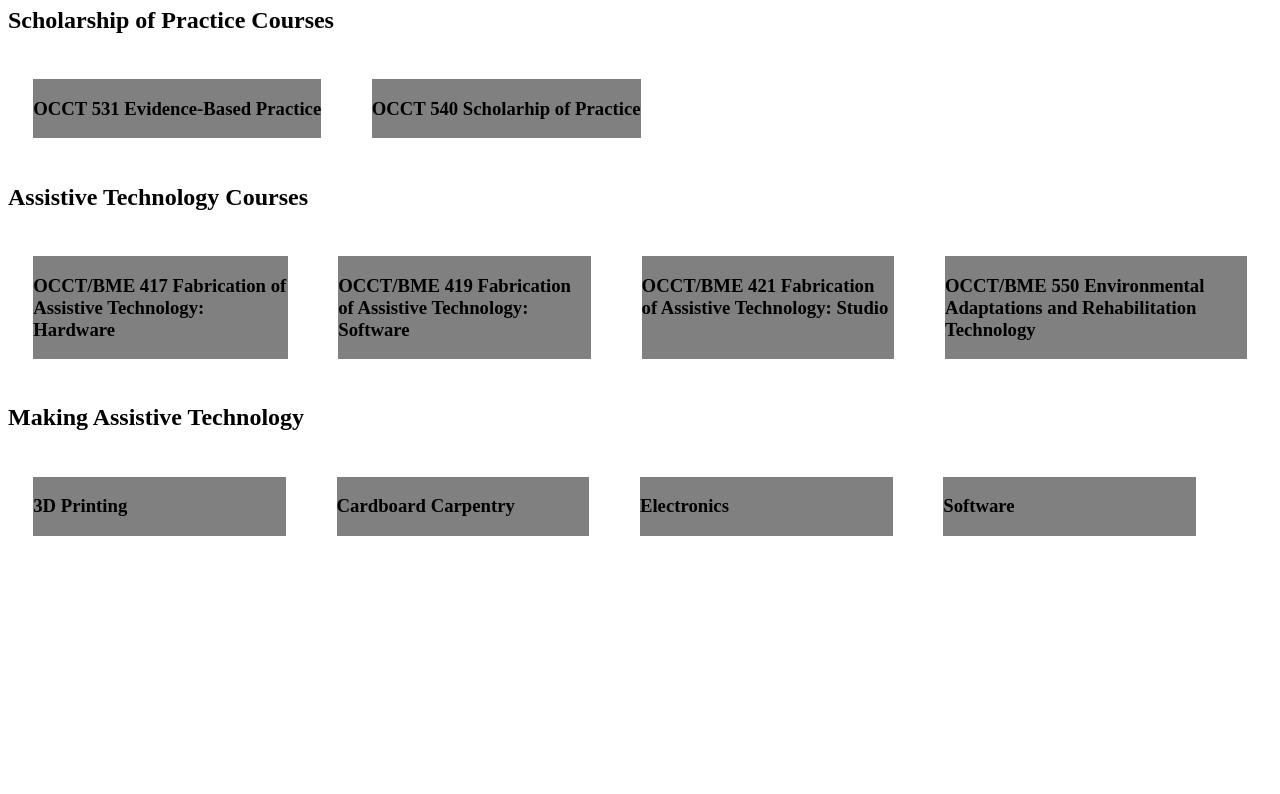
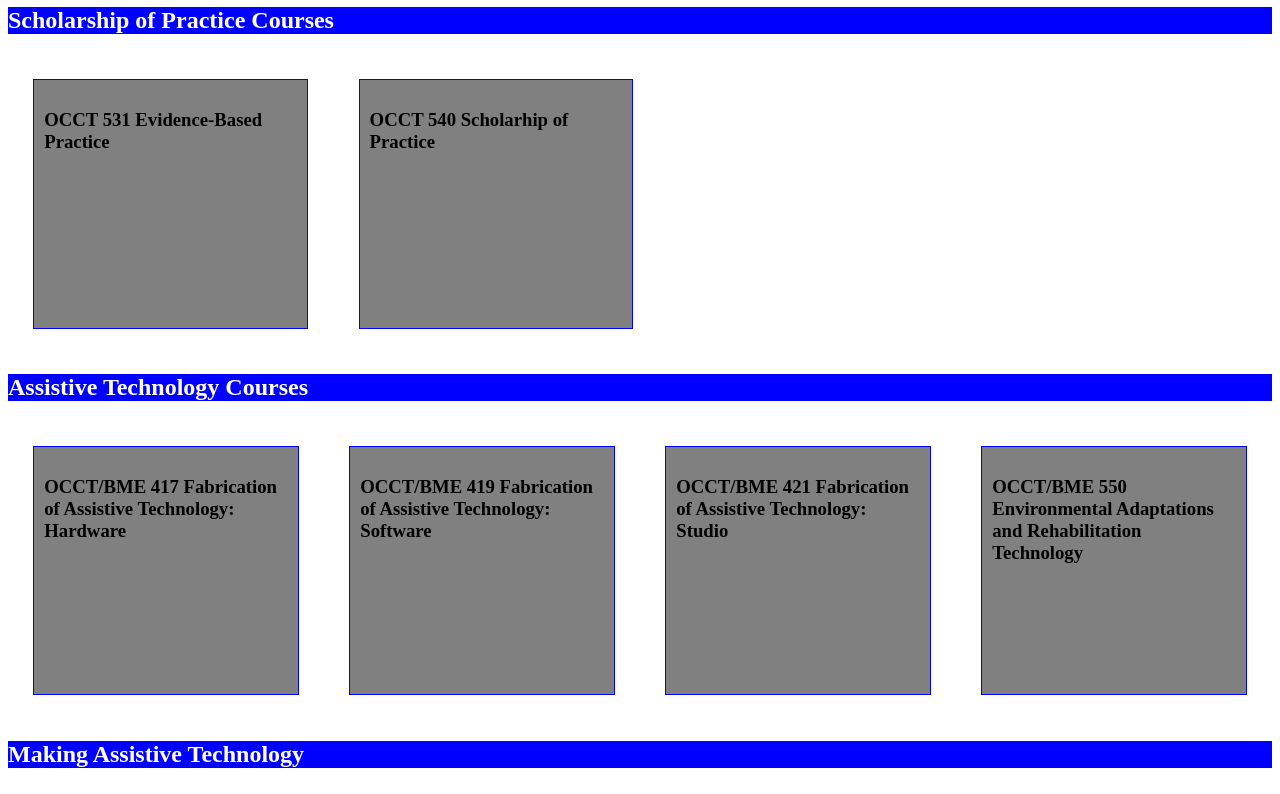
Before and after one commit to richs1000/DuqARTLab, a plain HTML site: page index.html in a window 1280 px wide. Shown: the part 107-901 px from the top of the page. Before the commit the page ends 800 px from the top, so only its background shows below. Drawn offline with Linux system fonts and the light colour scheme.

Commit message:
Adds cards that change colors

```diff
--- a/index.html
+++ b/index.html
@@ -3,6 +3,7 @@
     <head>
         <title>Duquesne ART Lab</title>
         <link href="./style.css" type="text/css" rel="stylesheet" />
+        <script src="./script.js" defer></script>
     </head>
     <body>
         <header>
@@ -11,7 +12,7 @@
                     <li><a href="#scholarshipOfPractice">Scholarship of Practice</a></li>
                     <li><a href="#assistiveTechnology">Assistive Technology</a></li>
                     <li><a href="#makingAT">Making AT</a></li>
-                    <li><a href="#about">About the Lab</a></li>
+                    <li><a href="./about.html">About the Lab</a></li>
                 </ul>
             </nav>
         </header>
@@ -20,10 +21,10 @@
             <section id="scholarshipOfPractice">
                 <h2>Scholarship of Practice Courses</h2>
                 <div class="cards">
-                    <div class="course" id="evidenceBasedPractice">
+                    <div class="card" id="evidenceBasedPractice">
                         <h3>OCCT 531 Evidence-Based Practice</h3>
                     </div>
-                    <div class="course" id="scholarshipOfPractice1">
+                    <div class="card" id="scholarshipOfPractice1">
                         <h3>OCCT 540 Scholarhip of Practice</h3>
                     </div>
                 </div>
@@ -31,16 +32,16 @@
             <section id="assistiveTechnology">
                 <h2>Assistive Technology Courses</h2>
                 <div class="cards">
-                    <div class="course" id="fabATHardware">
+                    <div class="card" id="fabATHardware">
                         <h3>OCCT/BME 417 Fabrication of Assistive Technology: Hardware</h3>
                     </div>
-                    <div class="course" id="fabATSoftware">
+                    <div class="card" id="fabATSoftware">
                         <h3>OCCT/BME 419 Fabrication of Assistive Technology: Software</h3>
                     </div>
-                    <div class="course" id="fabATStudio">
+                    <div class="card" id="fabATStudio">
                         <h3>OCCT/BME 421 Fabrication of Assistive Technology: Studio</h3>
                     </div>
-                    <div class="course" id="EART">
+                    <div class="card" id="EART">
                         <h3>OCCT/BME 550 Environmental Adaptations and Rehabilitation Technology</h3>
                     </div>
                 </div>
@@ -48,22 +49,19 @@
             <section id="makingAT">
                 <h2>Making Assistive Technology</h2>
                 <div class="cards">
-                    <div class="makerMedium" id="3DPrinting">
+                    <div class="card" id="3DPrinting">
                         <h3>3D Printing</h3>
                     </div>
-                    <div class="makerMedium" id="cardboardCarpentry">
+                    <div class="card" id="cardboardCarpentry">
                         <h3>Cardboard Carpentry</h3>
                     </div>
-                    <div class="makerMedium" id="electronicsAT">
+                    <div class="card" id="electronicsAT">
                         <h3>Electronics</h3>
                     </div>
-                    <div class="makerMedium" id="softwareAT">
+                    <div class="card" id="softwareAT">
                         <h3>Software</h3>
                     </div>
                 </div>
-            </section>
-            <section id="about">
-
             </section>
         </main>
         <footer>
--- a/script.js
+++ b/script.js
@@ -0,0 +1,20 @@
+/*
+ * Each card should turn light gray for a mouseover event
+ */
+
+// When the mouse enters the card, turn light gray
+function lightenUp(e) { e.target.style.backgroundColor = 'lightgrey'; }
+
+// When the mouse leaves the card, turn back to dark gray
+function darken(e) { e.target.style.backgroundColor = 'grey'; }
+
+// Get a list of all the cards on the page
+const allCards = document.getElementsByClassName('card');
+
+console.log(allCards);
+
+// Add mouseenter and mouseleave events to each card
+for (let card = 0; card < allCards.length; card++) {
+    allCards[card].addEventListener('mouseenter', lightenUp);
+    allCards[card].addEventListener('mouseleave', darken);
+}
--- a/style.css
+++ b/style.css
@@ -1,33 +1,33 @@
 nav {
     text-align: right;
 }
-
-/*
-nav ul {
-    list-style: none;
-}
-*/
 
 nav li {
     display: inline-block;
 }
 
-main section h1 {
+h1 {
     width: 100%;
     text-align: center;
 }
 
+h2 {
+    width: 100%;
+    color: white;
+    background-color: blue;
+}
+
 .cards {
     display: flex;
+    min-height: 300px;
 }
 
-.course, .makerMedium {
+.card {
     display: inline-flex;
-    min-width: 20%;
-    min-height: 20%;
-    max-width: 30%;
-    max-height: 30%;
+    width: 20%;
     justify-items: space-between;
-    background-color: gray;
+    background-color: grey;
     margin: 2%;
+    border: solid blue 1px;
+    padding: 10px;
 }
```
Also changed, not shown: about.html (added, +22 -0 lines).
